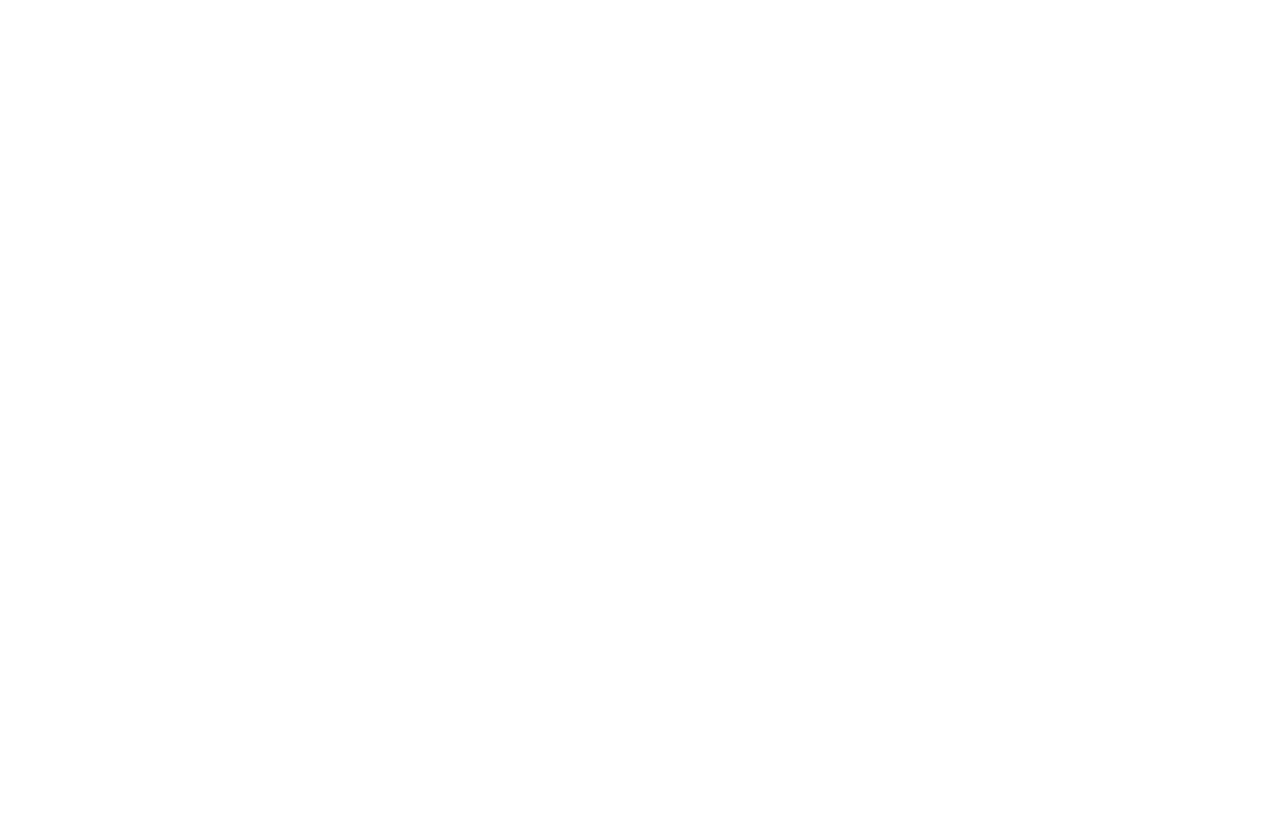
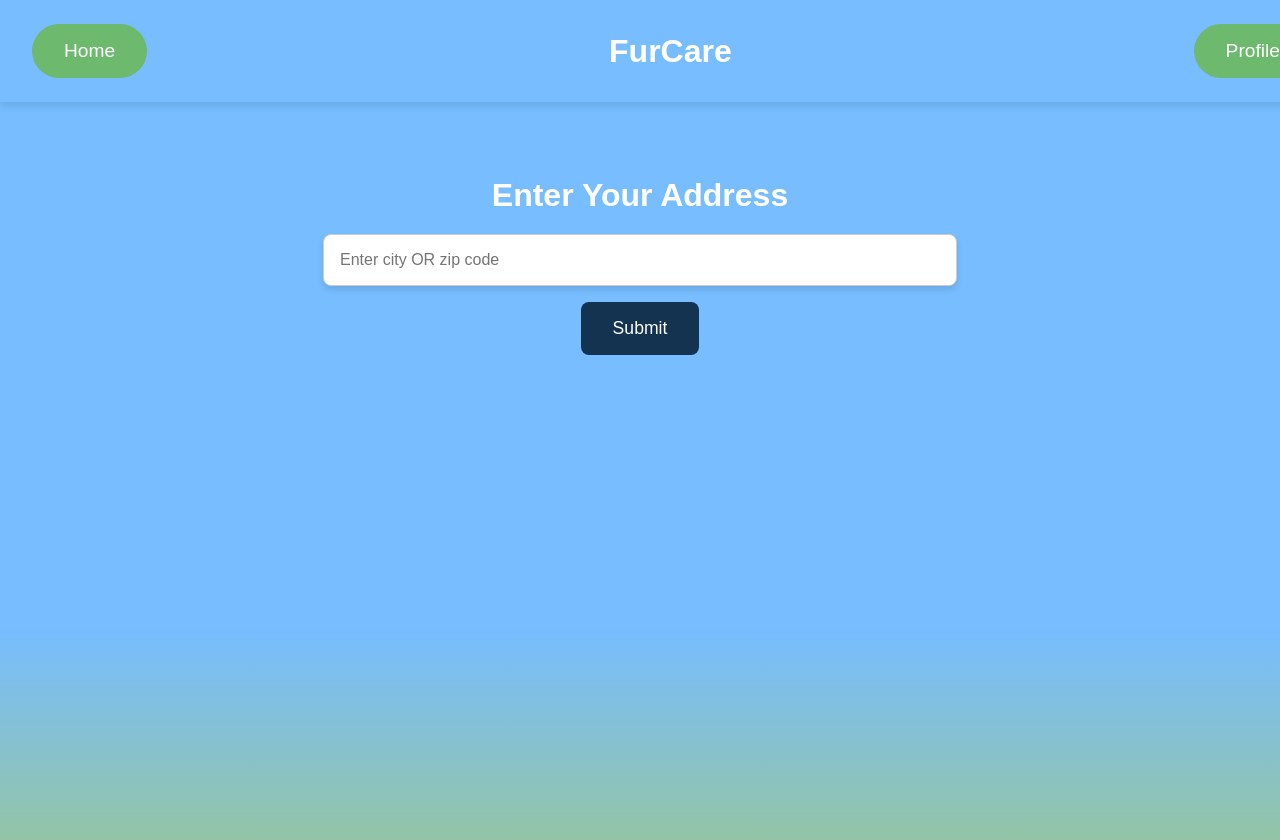
Before and after one commit to aharo1110/CST438-Proj3, a React (Create React App) app in the folder frontend/: page /location in a window 1280 px wide. Before the commit this address had no page. Before the commit the page ends 800 px from the top, so only its background shows below. Built offline with nearby package versions, Linux system fonts and the light colour scheme.

Commit message:
Location and Booking

```diff
--- a/frontend/src/App.js
+++ b/frontend/src/App.js
@@ -8,6 +8,7 @@
 import Signup from './components/Signup/signup';
 import Health from './components/Health/health';
 import Book from './components/Book/book';
+import Location from './components/Location/location';
 
 
 
@@ -20,6 +21,7 @@
           <Route path="/home" element={<Home />} />
           <Route path="/health"element={<Health/>} />
           <Route path="/book" element={<Book />} />
+          <Route path="/location" element={<Location />} />
 
         </Routes>
       </Router>
--- a/frontend/src/components/Home/home.js
+++ b/frontend/src/components/Home/home.js
@@ -21,7 +21,7 @@
         <div className="home-buttons">
           <button onClick={() => navigate('/pets')} className="home-button">My Pets</button>
           <button onClick={() => navigate('/services')} className="home-button">Browse Services</button>
-          <button onClick={() => navigate('/book')} className="home-button">Book A Service</button>
+          <button onClick={() => navigate('/location')} className="home-button">Book A Service</button>
         </div>
 
         <section className="appointments-section">
--- /dev/null
+++ b/frontend/src/components/Location/location.js
@@ -0,0 +1,64 @@
+import React, { useState } from 'react';
+import { useNavigate } from 'react-router-dom';
+import Layout from '../../Layout';
+import '../../css/location.css';
+
+function Location() {
+  const [userLocation, setUserLocation] = useState('');
+  const [error, setError] = useState('');
+  const navigate = useNavigate();
+
+  const handleLocationSubmit = async (e) => {
+    e.preventDefault();
+    try {
+      // geocoding api
+      const response = await fetch(
+        `https://maps.googleapis.com/maps/api/geocode/json?address=${encodeURIComponent(
+          userLocation
+        )}&key=AIzaSyAKzZyhmMHqkHULld-rFM8JEZ_521J84ac`
+      );
+      const data = await response.json();
+
+      if (data.status === 'OK') {
+        const { lat, lng } = data.results[0].geometry.location;
+
+        console.log('Geocoded Location:', { lat, lng });
+        navigate('/book', { state: { lat, lng, userLocation } }); // pass location data
+      } else {
+        setError('Could not find the location. Please try again.');
+      }
+    } catch (err) {
+      setError('An error occurred. Please try again later.');
+      console.error(err);
+    }
+  };
+
+  return (
+    <div className="App">
+      <div className="location-container">
+        <Layout />
+        <div className="main-content">
+          <header className="location-header">
+            <h1>Enter Your Address</h1>
+          </header>
+          <form onSubmit={handleLocationSubmit} className="location-form">
+            <input
+              type="text"
+              placeholder="Enter city OR zip code"
+              value={userLocation}
+              onChange={(e) => setUserLocation(e.target.value)}
+              className="location-input"
+              required
+            />
+            <button type="submit" className="location-button">
+              Submit
+            </button>
+          </form>
+          {error && <p className="error-message">{error}</p>}
+        </div>
+      </div>
+    </div>
+  );
+}
+
+export default Location;
--- /dev/null
+++ b/frontend/src/css/location.css
@@ -0,0 +1,58 @@
+
+.location-container {
+    width: 100%;
+    max-width: 1200px; /* Same max-width as other pages */
+    margin: 0 auto; /* Center horizontally */
+    padding: 20px;
+    display: flex;
+    flex-direction: column;
+    align-items: center;
+}
+
+.location-header h1 {
+    color: #ffffff;
+    font-size: 2rem;
+    margin-bottom: 20px;
+    text-align: center;
+}
+
+.location-form {
+    display: flex;
+    flex-direction: column;
+    gap: 1rem;
+    align-items: center;
+    width: 100%;
+    max-width: 600px;
+    margin: 0 auto;
+}
+
+.location-input {
+    width: 100%;
+    padding: 1rem;
+    font-size: 1rem;
+    border: 1px solid #ccc;
+    border-radius: 0.5rem;
+    box-shadow: 0 4px 6px rgba(0, 0, 0, 0.1);
+    outline: none;
+    transition: border-color 0.3s ease;
+}
+
+.location-input:focus {
+    border-color: #77bdff;
+}
+
+
+.location-button {
+    padding: 1rem 2rem;
+    background-color: #133351;
+    color: white;
+    border: none;
+    border-radius: 0.5rem;
+    font-size: 1.1rem;
+    cursor: pointer;
+    transition: background-color 0.3s ease;
+}
+
+.location-button:hover {
+    background-color: #6db96d;
+}
```
